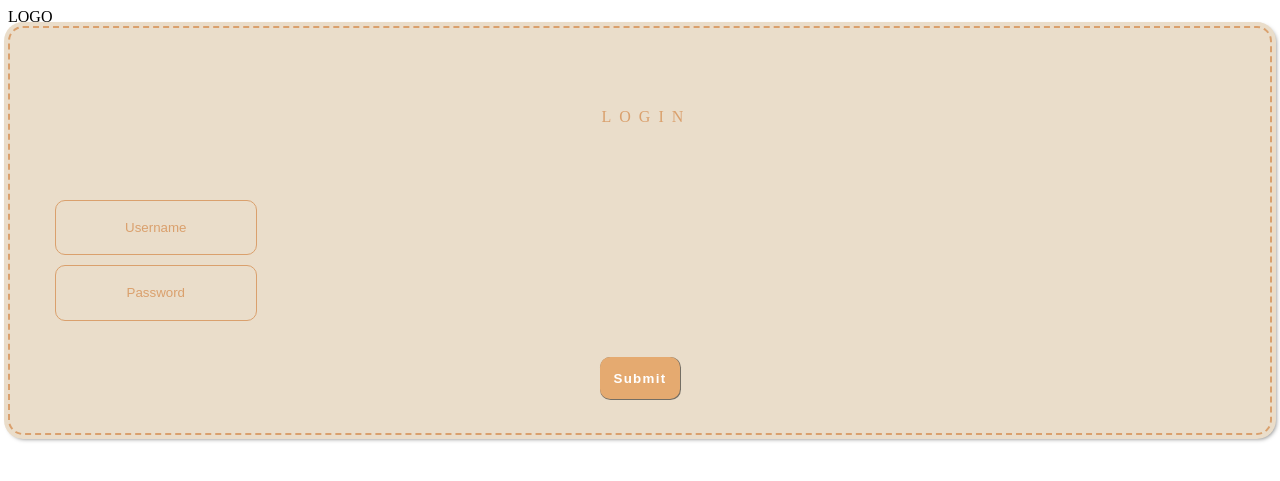
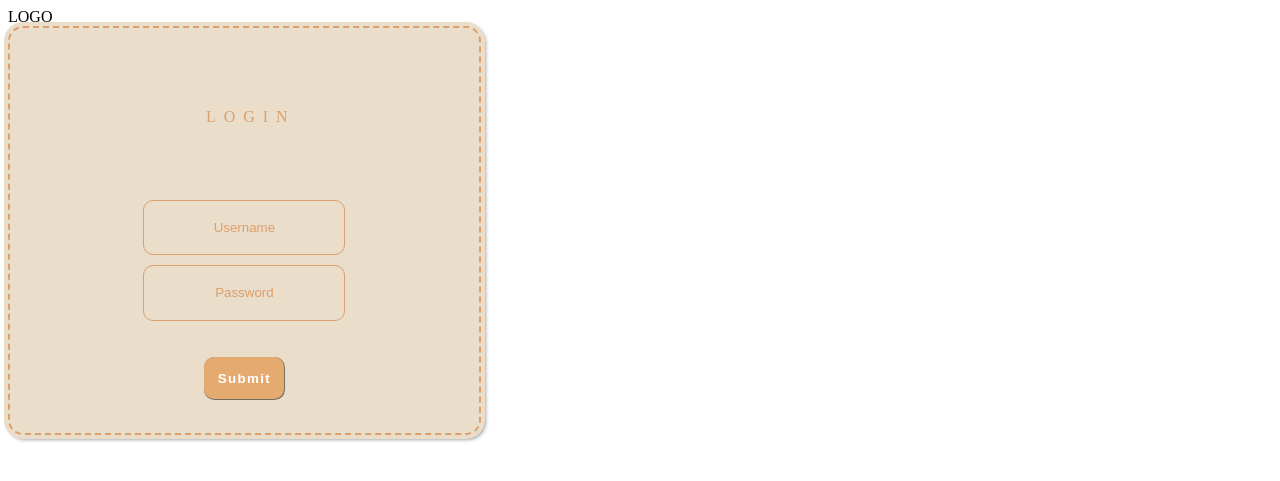
Before and after one commit to Noe-Cam/proyectoFinal, a PHP site: page / in a window 1280 px wide. Shown: the top 481 px of the page. Run offline with PHP 8.4, Linux system fonts and the light colour scheme.

Commit message:
pequeño cambio

```diff
--- a/css/style.css
+++ b/css/style.css
@@ -11,12 +11,18 @@
         'footer footer footer footer footer footer';
         grid-gap:5px;
 }
-
+.contenido{
+  justify-content: center;
+  align-items: center;
+}
 
    /* From Uiverse.io by Praashoo7 */
 .form {
+    width: 30%;
     display: flex;
     flex-direction: column;
+    justify-content: center;
+    align-items: center;
     gap: 10px;
     padding-top: 3em;
     padding-left: 2.8em;
```
